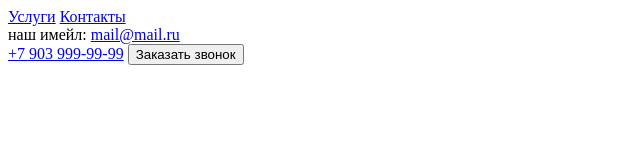
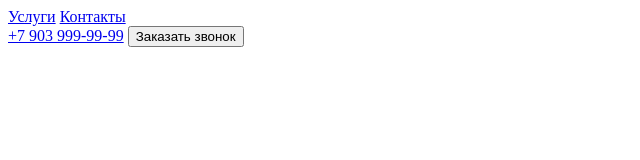
Before and after one commit to tadilkhan/spesial-app, a plain HTML site: page index.html in a window 1280 px wide. Shown: the whole page, without its empty margins (0-640 px from the left). Drawn offline with Linux system fonts and the light colour scheme.

Commit message:
added email removed

```diff
--- a/index.html
+++ b/index.html
@@ -14,9 +14,6 @@
             <a href="#contacts">Контакты</a>
         </nav>
         <div>
-            наш имейл: <a href="mailto:mail@mail.ru">mail@mail.ru</a>
-        </div>
-        <div>
             <a href="tel:+79039999999">+7 903 999-99-99</a>
             <button>Заказать звонок</button>
         </div>
```
